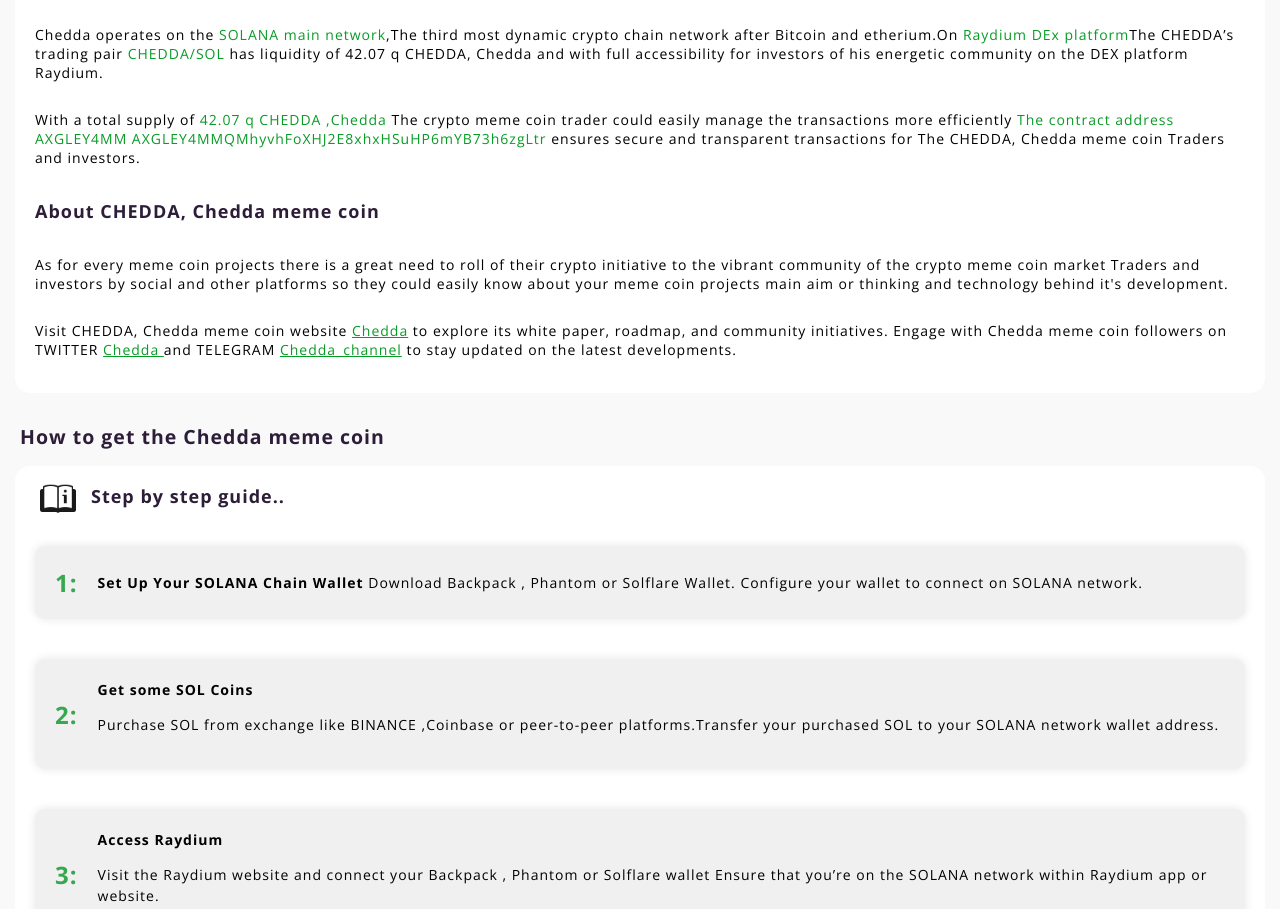
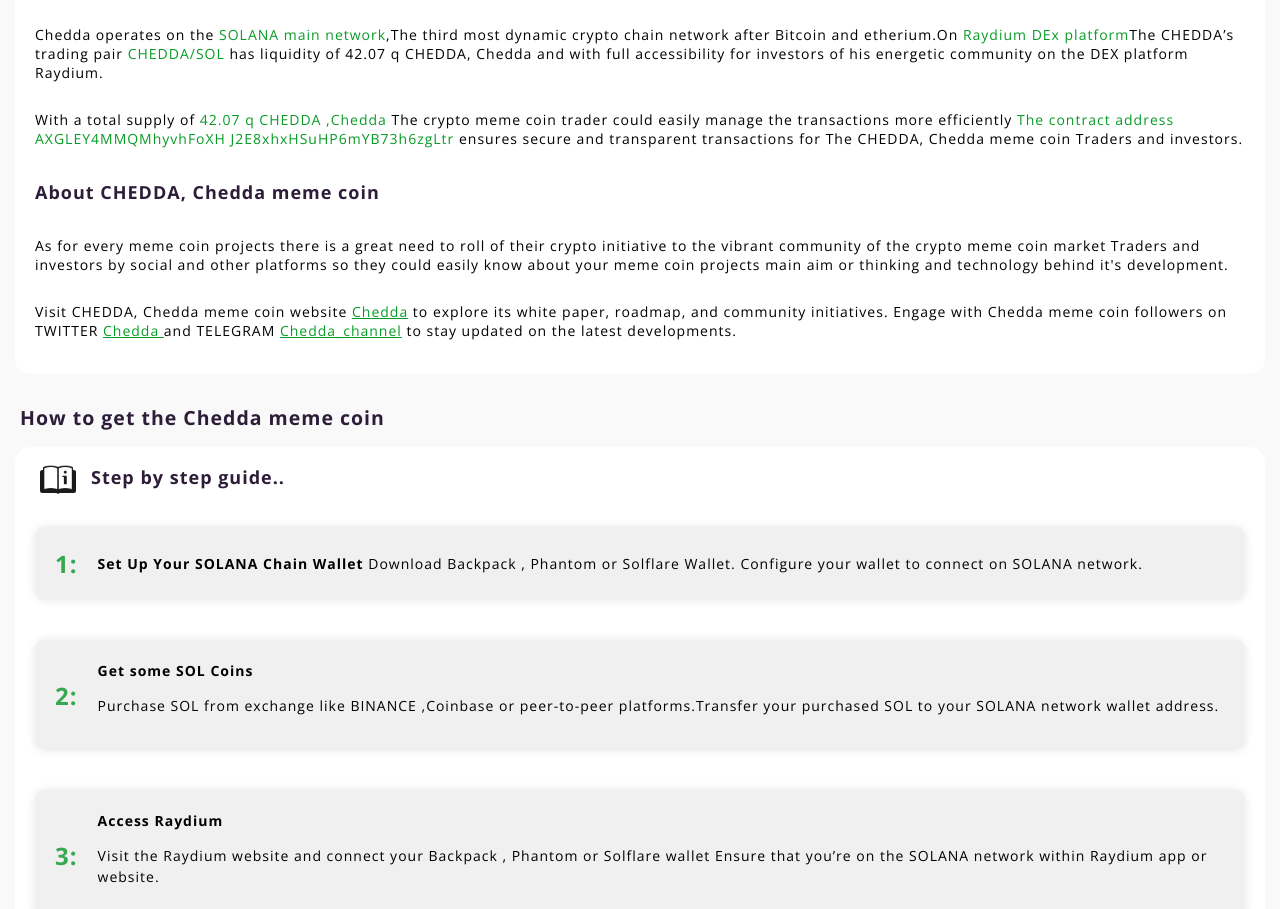
Before and after one commit to Koindrops/Index, a plain HTML site: page chedda/index.html in a window 1280 px wide. Shown: the part 1523-2432 px from the top of the page. Drawn offline with Linux system fonts and the light colour scheme.

Commit message:
Update index.html

```diff
--- a/chedda/index.html
+++ b/chedda/index.html
@@ -362,7 +362,8 @@
 </p>
 
 
-<p class="para-3">With a total supply of <span class="clickable-link">42.07 q CHEDDA ,Chedda </span>The crypto meme coin trader could easily manage the transactions more efficiently <span class="clickable-link">The contract address AXGLEY4MM AXGLEY4MMQMhyvhFoXHJ2E8xhxHSuHP6mYB73h6zgLtr</span> ensures secure and transparent transactions for The CHEDDA, Chedda meme coin Traders and investors.
+<p class="para-3">With a total supply of <span class="clickable-link">42.07 q CHEDDA ,Chedda </span>The crypto meme coin trader could easily manage the transactions more efficiently <span class="clickable-link">The contract address AXGLEY4MMQMhyvhFoXH
+    J2E8xhxHSuHP6mYB73h6zgLtr</span> ensures secure and transparent transactions for The CHEDDA, Chedda meme coin Traders and investors.
 </p>
 
 <h3 itemprop="description">About CHEDDA, Chedda meme coin</h3>
```
